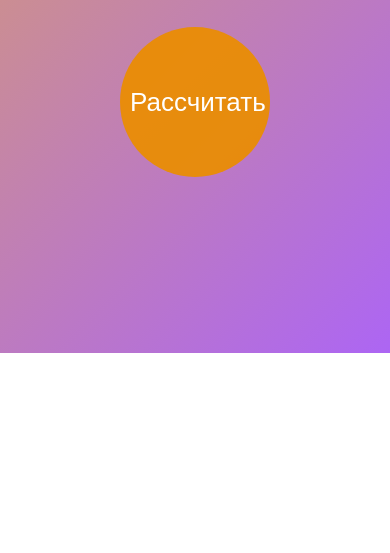
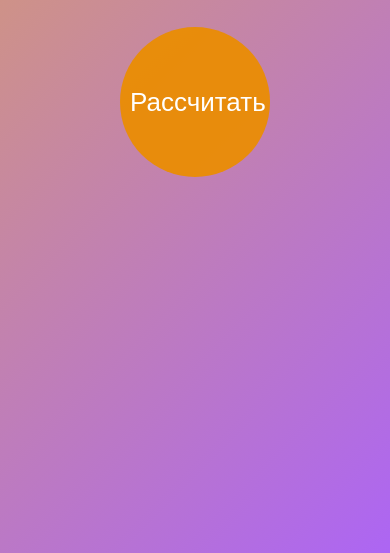
Before and after one commit to annauzun/FitCalc, a plain HTML site: page index.html in a window 390 px wide. Shown: the part 647-1200 px from the top of the page. Before the commit the page ends 1000 px from the top, so only its background shows below. Drawn offline with nearby package versions, Linux system fonts and the light colour scheme.

Commit message:
mob ver cor

```diff
--- a/styles.css
+++ b/styles.css
@@ -83,4 +83,8 @@ button {
         gap: 30px;
         align-self: center;
     }
+
+    .background {
+        height: 1200px;
+    }
 }
```
